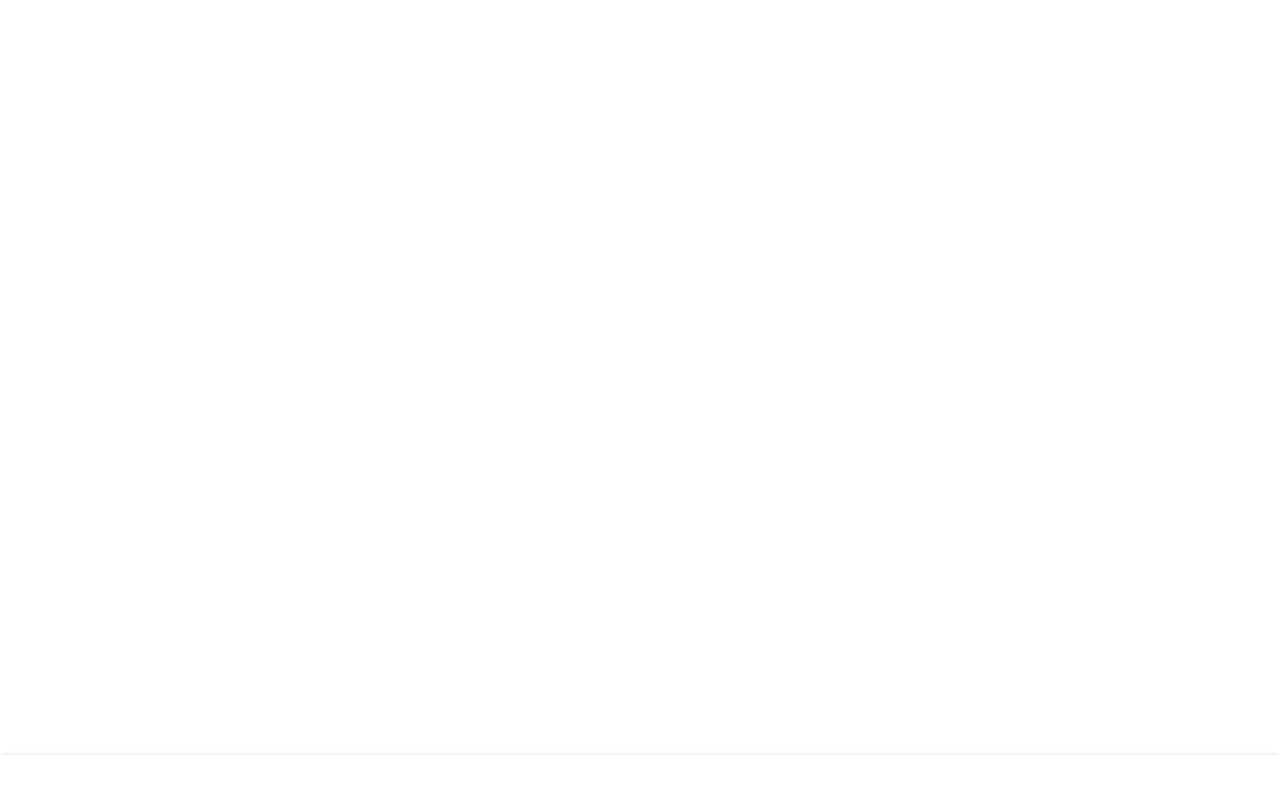
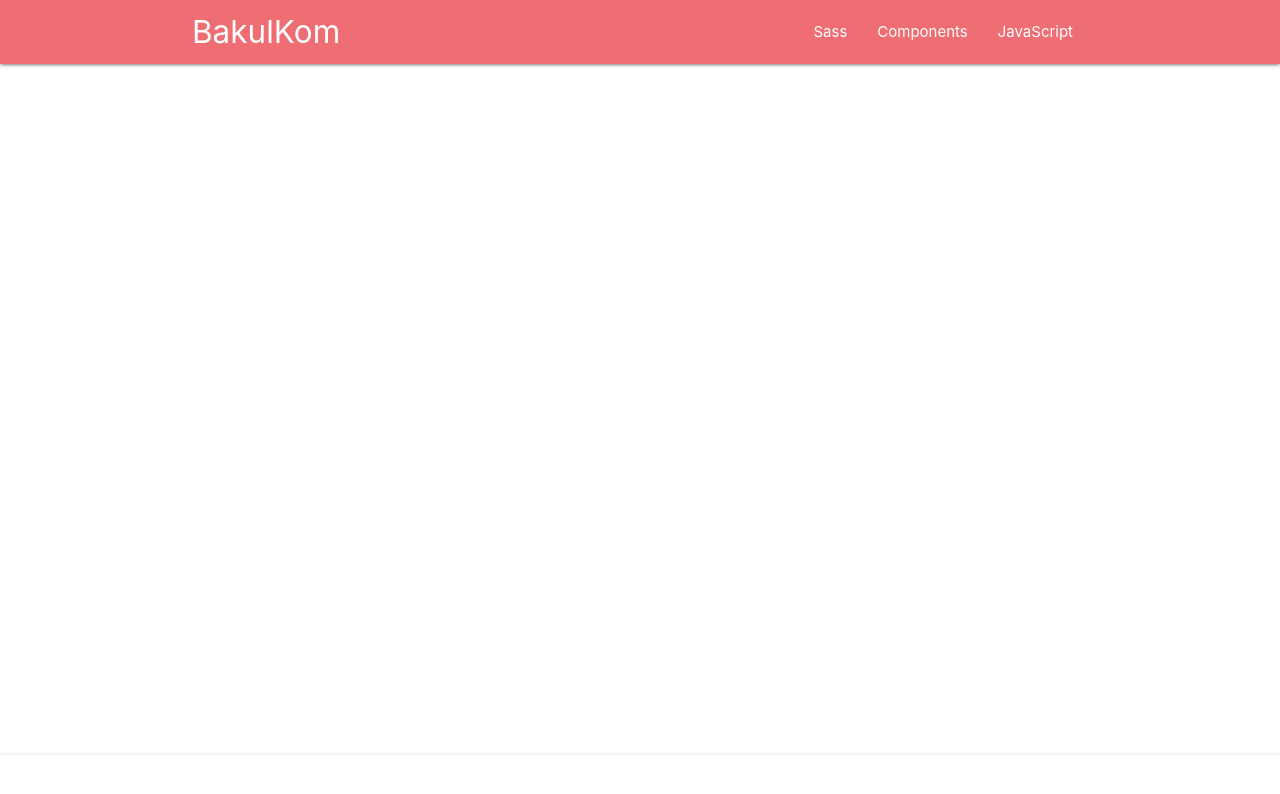
Before and after one commit to zidni-rifan/bakulkom, a plain HTML site: page index.html in a window 1280 px wide. Drawn offline with Linux system fonts and the light colour scheme.

Commit message:
edit index.html and main.css

```diff
--- a/assets/css/main.css
+++ b/assets/css/main.css
@@ -1,6 +1,4 @@
 #nav-mobile {
   bottom: 0;
-}
-nav {
   height: 45px;
 }
--- a/index.html
+++ b/index.html
@@ -12,6 +12,19 @@
     <link rel="stylesheet" href="assets/css/main.css" />
   </head>
   <body>
+    <div class="navbar-fixed hide-on-med-and-down">
+      <nav>
+        <div class="container">
+          <a href="#" class="brand-logo">BakulKom</a>
+          <ul class="right">
+            <li><a href="sass.html">Sass</a></li>
+            <li><a href="badges.html">Components</a></li>
+            <li><a href="collapsible.html">JavaScript</a></li>
+          </ul>
+        </div>
+      </nav>
+    </div>
+
     <div class="navbar-fixed">
       <nav id="nav-mobile" class="white">
         <div class="container row hide-on-large-only">
@@ -30,6 +43,7 @@
         </div>
       </nav>
     </div>
+
     <script type="text/javascript" src="assets/js/materialize.min.js"></script>
   </body>
 </html>
```
